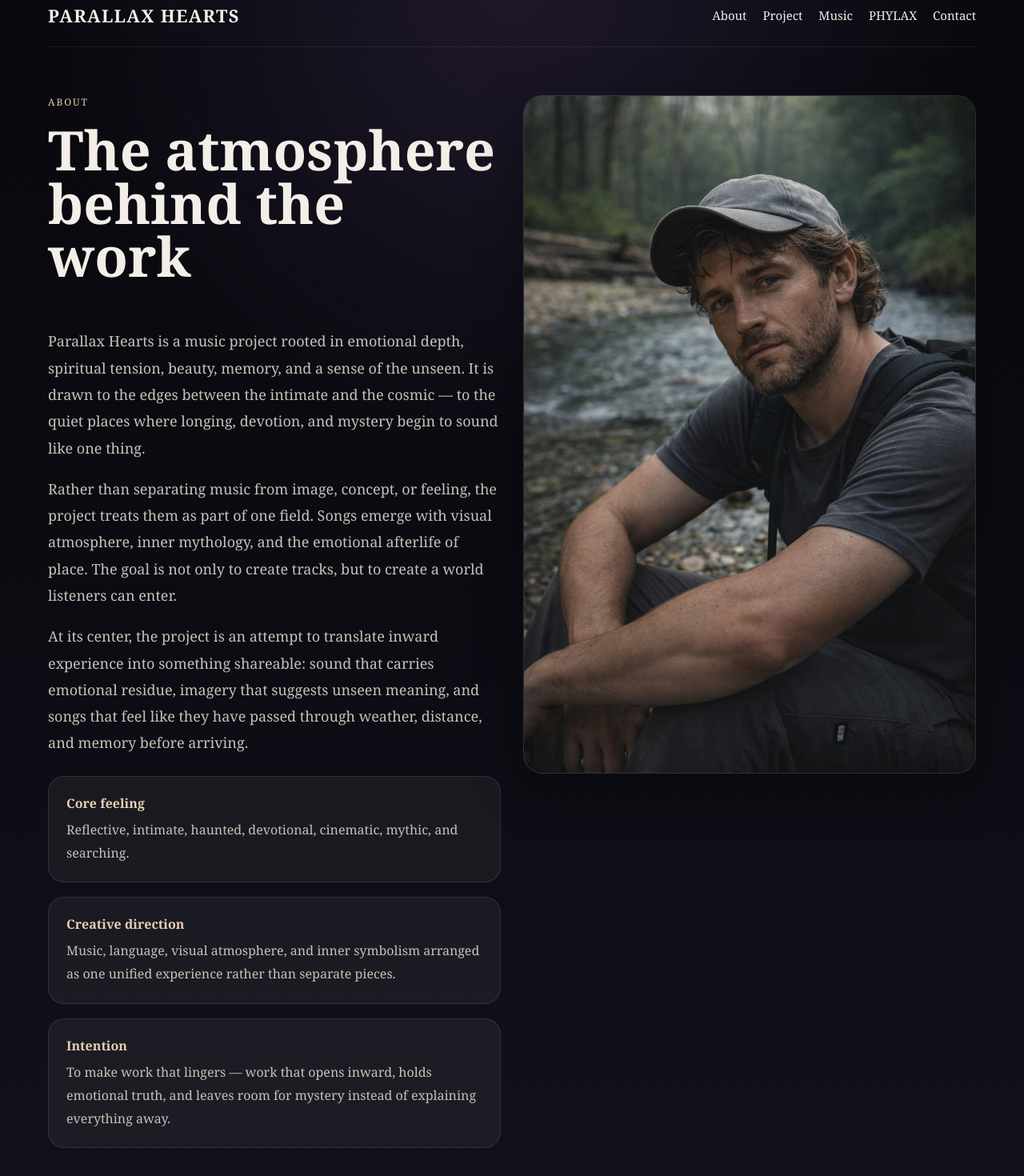
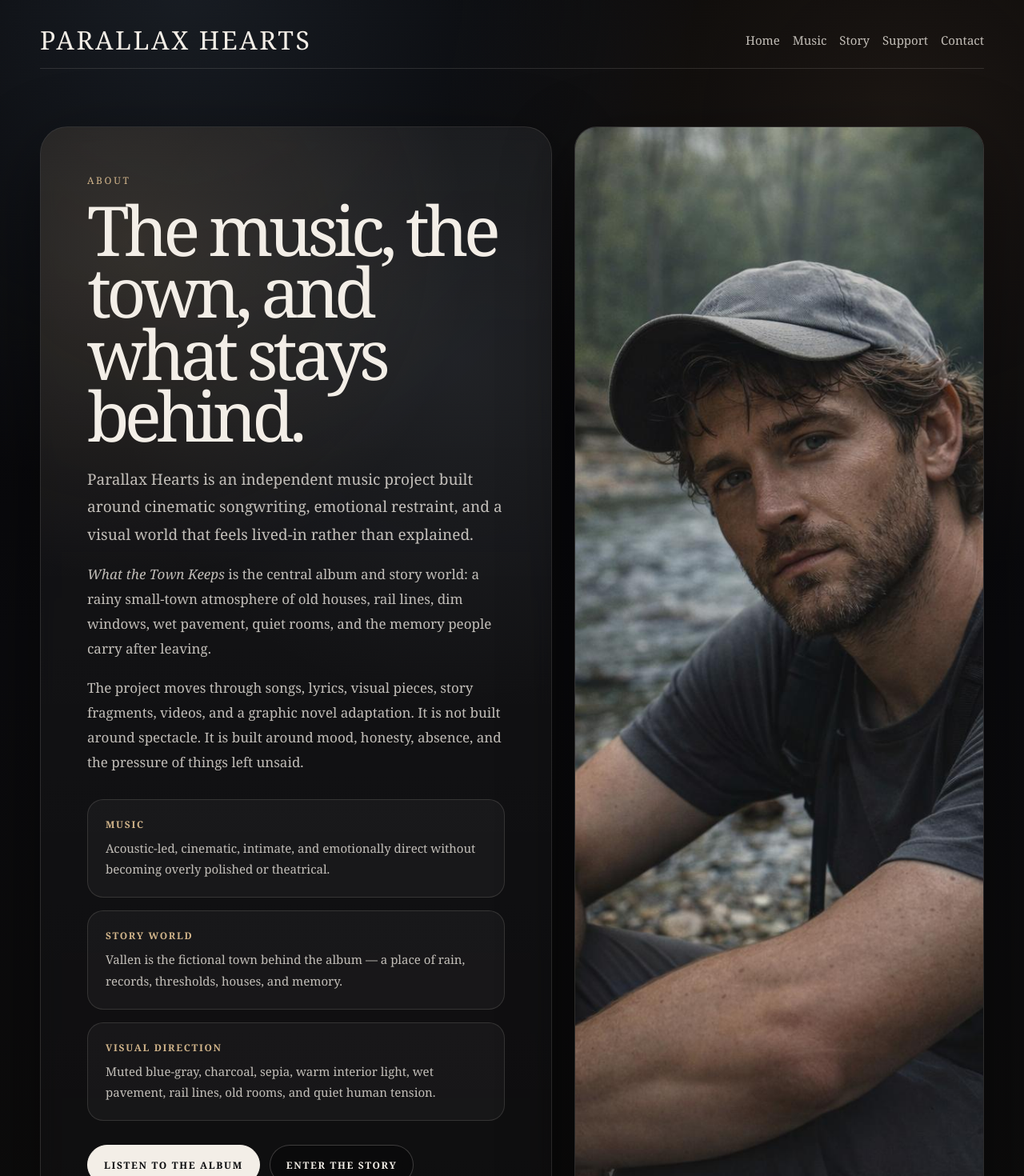
Before and after one commit to chthomps4/parallaxhearts-site, a Next.js app in the folder site/: page /about in a window 1280 px wide. Shown: the part 20-1490 px from the top of the page at 80% size. Built offline with nearby package versions, Linux system fonts and the light colour scheme.

Commit message:
Polish about page

```diff
--- a/site/app/about/page.tsx
+++ b/site/app/about/page.tsx
@@ -3,156 +3,236 @@ import Link from "next/link";
 
 export default function AboutPage() {
   return (
-    <main
-      style={{
-        minHeight: "100vh",
-        background:
-          "radial-gradient(circle at top, rgba(110,78,146,0.22), transparent 35%), linear-gradient(180deg, #08080d 0%, #0b0b12 45%, #11111b 100%)",
-        color: "#f3eee7",
-        fontFamily: "Georgia, serif",
-      }}
-    >
-      <div style={{ width: "min(1160px, calc(100% - 32px))", margin: "0 auto" }}>
+    <main className="site-shell">
+      <section style={{ padding: "34px 0 18px" }}>
+        <div className="site-container">
           <header
             style={{
-            padding: "24px 0",
+              minHeight: "72px",
               display: "flex",
               justifyContent: "space-between",
               alignItems: "center",
               gap: "20px",
               flexWrap: "wrap",
-            borderBottom: "1px solid rgba(255,255,255,0.08)",
+              padding: "16px 0",
+              borderBottom: "1px solid var(--line)",
             }}
           >
             <Link
               href="/"
               style={{
-              fontSize: "22px",
-              fontWeight: 600,
-              letterSpacing: "0.06em",
-              color: "#f3eee7",
+                color: "var(--paper)",
                 textDecoration: "none",
+                fontSize: "clamp(22px, 4vw, 32px)",
+                letterSpacing: "0.08em",
                 textTransform: "uppercase",
+                lineHeight: 1,
               }}
             >
               Parallax Hearts
             </Link>
 
-          <nav style={{ display: "flex", gap: "20px", flexWrap: "wrap", fontSize: "15px" }}>
-            <Link href="/about" style={{ textDecoration: "none" }}>About</Link>
-            <Link href="/project" style={{ textDecoration: "none" }}>Project</Link>
-            <Link href="/music" style={{ textDecoration: "none" }}>Music</Link>
-            <Link href="/phylax" style={{ textDecoration: "none" }}>PHYLAX</Link>
-            <Link href="/contact" style={{ textDecoration: "none" }}>Contact</Link>
+            <nav
+              style={{
+                display: "flex",
+                gap: "16px",
+                flexWrap: "wrap",
+                alignItems: "center",
+              }}
+            >
+              {[
+                ["Home", "/"],
+                ["Music", "/music"],
+                ["Story", "/project"],
+                ["Support", "/support"],
+                ["Contact", "/contact"],
+              ].map(([label, href]) => (
+                <Link
+                  key={label}
+                  href={href}
+                  style={{
+                    color: "var(--paper-soft)",
+                    textDecoration: "none",
+                    fontSize: "15px",
+                  }}
+                >
+                  {label}
+                </Link>
+              ))}
             </nav>
           </header>
+        </div>
+      </section>
 
-        <section
+      <section style={{ padding: "54px 0 88px" }}>
+        <div className="site-container">
+          <div
             style={{
-            padding: "60px 0 80px",
               display: "grid",
-            gridTemplateColumns: "1fr 1fr",
+              gridTemplateColumns: "minmax(0, 1fr) minmax(300px, 0.8fr)",
               gap: "28px",
-            alignItems: "start",
+              alignItems: "stretch",
             }}
           >
-          <div>
+            <div
+              className="glass-panel"
+              style={{
+                padding: "clamp(28px, 6vw, 58px)",
+                position: "relative",
+                overflow: "hidden",
+              }}
+            >
               <div
                 style={{
-                color: "#e6cfb0",
-                textTransform: "uppercase",
-                letterSpacing: "0.16em",
-                fontSize: "12px",
-                marginBottom: "18px",
+                  position: "absolute",
+                  inset: 0,
+                  background:
+                    "radial-gradient(circle at 18% 10%, rgba(210,181,139,0.15), transparent 30%), radial-gradient(circle at 82% 20%, rgba(127,141,155,0.12), transparent 34%)",
+                  pointerEvents: "none",
+                }}
+              />
+
+              <div style={{ position: "relative", zIndex: 2 }}>
+                <p className="kicker">About</p>
+
+                <h1
+                  style={{
+                    margin: 0,
+                    fontSize: "clamp(46px, 8vw, 86px)",
+                    lineHeight: 0.9,
+                    letterSpacing: "-0.07em",
+                    fontWeight: 400,
+                    maxWidth: "800px",
                   }}
                 >
-              About
-            </div>
-
-            <h1 style={{ fontSize: "clamp(36px, 7vw, 68px)", lineHeight: 0.98, marginTop: 0 }}>
-              The atmosphere behind the work
+                  The music, the town, and what stays behind.
                 </h1>
 
-            <p style={{ fontSize: "18px", lineHeight: 1.85, color: "#c9c1b8" }}>
-              Parallax Hearts is a music project rooted in emotional depth, spiritual tension,
-              beauty, memory, and a sense of the unseen. It is drawn to the edges between
-              the intimate and the cosmic — to the quiet places where longing, devotion,
-              and mystery begin to sound like one thing.
+                <p
+                  className="body-copy"
+                  style={{
+                    margin: "24px 0 0",
+                    maxWidth: "800px",
+                    fontSize: "19px",
+                  }}
+                >
+                  Parallax Hearts is an independent music project built around
+                  cinematic songwriting, emotional restraint, and a visual world
+                  that feels lived-in rather than explained.
                 </p>
 
-            <p style={{ fontSize: "18px", lineHeight: 1.85, color: "#c9c1b8" }}>
-              Rather than separating music from image, concept, or feeling, the project treats
-              them as part of one field. Songs emerge with visual atmosphere, inner mythology,
-              and the emotional afterlife of place. The goal is not only to create tracks,
-              but to create a world listeners can enter.
+                <p
+                  className="body-copy"
+                  style={{
+                    margin: "18px 0 0",
+                    maxWidth: "800px",
+                  }}
+                >
+                  <em>What the Town Keeps</em> is the central album and story
+                  world: a rainy small-town atmosphere of old houses, rail
+                  lines, dim windows, wet pavement, quiet rooms, and the memory
+                  people carry after leaving.
                 </p>
 
-            <p style={{ fontSize: "18px", lineHeight: 1.85, color: "#c9c1b8" }}>
-              At its center, the project is an attempt to translate inward experience into something
-              shareable: sound that carries emotional residue, imagery that suggests unseen meaning,
-              and songs that feel like they have passed through weather, distance, and memory before arriving.
+                <p
+                  className="body-copy"
+                  style={{
+                    margin: "18px 0 0",
+                    maxWidth: "800px",
+                  }}
+                >
+                  The project moves through songs, lyrics, visual pieces, story
+                  fragments, videos, and a graphic novel adaptation. It is not
+                  built around spectacle. It is built around mood, honesty,
+                  absence, and the pressure of things left unsaid.
                 </p>
 
-            <div style={{ display: "grid", gap: "18px", marginTop: "24px" }}>
                 <div
                   style={{
-                  background: "rgba(255,255,255,0.05)",
-                  border: "1px solid rgba(255,255,255,0.1)",
+                    display: "grid",
+                    gap: "16px",
+                    marginTop: "30px",
+                    maxWidth: "760px",
+                  }}
+                >
+                  {[
+                    {
+                      title: "Music",
+                      text: "Acoustic-led, cinematic, intimate, and emotionally direct without becoming overly polished or theatrical.",
+                    },
+                    {
+                      title: "Story World",
+                      text: "Vallen is the fictional town behind the album — a place of rain, records, thresholds, houses, and memory.",
+                    },
+                    {
+                      title: "Visual Direction",
+                      text: "Muted blue-gray, charcoal, sepia, warm interior light, wet pavement, rail lines, old rooms, and quiet human tension.",
+                    },
+                  ].map((item) => (
+                    <div
+                      key={item.title}
+                      style={{
+                        border: "1px solid var(--line)",
                         borderRadius: "20px",
                         padding: "22px",
+                        background: "rgba(255,255,255,0.035)",
                       }}
                     >
-                <strong style={{ display: "block", marginBottom: "8px", color: "#e6cfb0" }}>
-                  Core feeling
+                      <strong
+                        style={{
+                          display: "block",
+                          marginBottom: "8px",
+                          color: "var(--gold)",
+                          textTransform: "uppercase",
+                          letterSpacing: "0.14em",
+                          fontSize: "12px",
+                        }}
+                      >
+                        {item.title}
                       </strong>
-                <p style={{ margin: 0, color: "#c9c1b8", lineHeight: 1.8 }}>
-                  Reflective, intimate, haunted, devotional, cinematic, mythic, and searching.
+
+                      <p
+                        className="soft-copy"
+                        style={{
+                          margin: 0,
+                          color: "var(--paper-soft)",
+                        }}
+                      >
+                        {item.text}
                       </p>
+                    </div>
+                  ))}
                 </div>
 
                 <div
                   style={{
-                  background: "rgba(255,255,255,0.05)",
-                  border: "1px solid rgba(255,255,255,0.1)",
-                  borderRadius: "20px",
-                  padding: "22px",
+                    marginTop: "30px",
+                    display: "flex",
+                    gap: "12px",
+                    flexWrap: "wrap",
                   }}
                 >
-                <strong style={{ display: "block", marginBottom: "8px", color: "#e6cfb0" }}>
-                  Creative direction
-                </strong>
-                <p style={{ margin: 0, color: "#c9c1b8", lineHeight: 1.8 }}>
-                  Music, language, visual atmosphere, and inner symbolism arranged as one
-                  unified experience rather than separate pieces.
-                </p>
-              </div>
+                  <Link href="/music" className="primary-button">
+                    Listen to the Album
+                  </Link>
 
-              <div
-                style={{
-                  background: "rgba(255,255,255,0.05)",
-                  border: "1px solid rgba(255,255,255,0.1)",
-                  borderRadius: "20px",
-                  padding: "22px",
-                }}
-              >
-                <strong style={{ display: "block", marginBottom: "8px", color: "#e6cfb0" }}>
-                  Intention
-                </strong>
-                <p style={{ margin: 0, color: "#c9c1b8", lineHeight: 1.8 }}>
-                  To make work that lingers — work that opens inward, holds emotional truth,
-                  and leaves room for mystery instead of explaining everything away.
-                </p>
+                  <Link href="/project" className="secondary-button">
+                    Enter the Story
+                  </Link>
+
+                  <Link href="/support" className="secondary-button">
+                    Support the Project
+                  </Link>
                 </div>
               </div>
             </div>
 
             <div
+              className="glass-panel"
               style={{
-              background: "rgba(255,255,255,0.05)",
-              border: "1px solid rgba(255,255,255,0.1)",
-              borderRadius: "24px",
+                borderRadius: "28px",
                 overflow: "hidden",
-              boxShadow: "0 18px 60px rgba(0,0,0,0.35)",
+                minHeight: "460px",
               }}
             >
               <Image
@@ -160,11 +240,25 @@ export default function AboutPage() {
                 alt="Parallax Hearts portrait"
                 width={1200}
                 height={1400}
-              style={{ width: "100%", height: "100%", objectFit: "cover", minHeight: "420px" }}
+                style={{
+                  width: "100%",
+                  height: "100%",
+                  objectFit: "cover",
+                  minHeight: "460px",
+                }}
               />
             </div>
+          </div>
+        </div>
       </section>
-      </div>
+
+      <style>{`
+        @media (max-width: 900px) {
+          section div[style*="grid-template-columns"] {
+            grid-template-columns: 1fr !important;
+          }
+        }
+      `}</style>
     </main>
   );
 }
```
Lines whose indentation alone changed are shown as unchanged.
